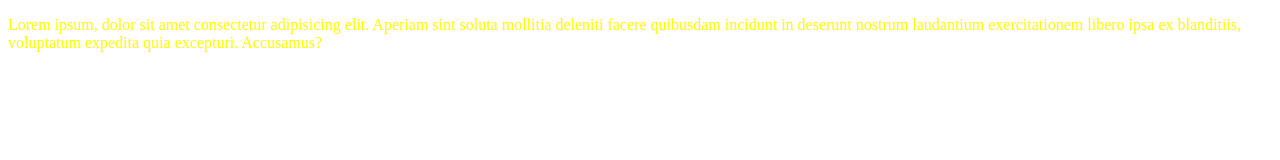
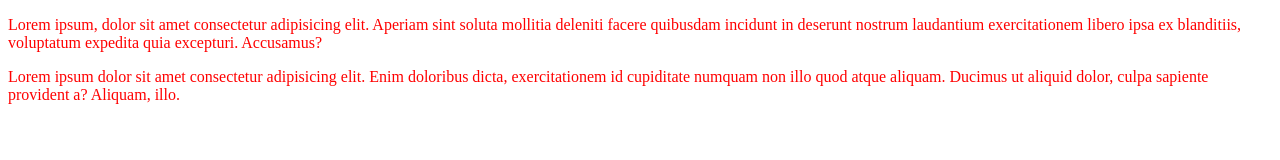
Before and after one commit to gaddour10/p2-review, a plain HTML site: page index.html in a window 1280 px wide. Drawn offline with Linux system fonts and the light colour scheme.

Commit message:
modifications in feature-1

```diff
--- a/index.html
+++ b/index.html
@@ -8,5 +8,6 @@
 </head>
 <body>
     <p>Lorem ipsum, dolor sit amet consectetur adipisicing elit. Aperiam sint soluta mollitia deleniti facere quibusdam incidunt in deserunt nostrum laudantium exercitationem libero ipsa ex blanditiis, voluptatum expedita quia excepturi. Accusamus?</p>
+    <p>Lorem ipsum dolor sit amet consectetur adipisicing elit. Enim doloribus dicta, exercitationem id cupiditate numquam non illo quod atque aliquam. Ducimus ut aliquid dolor, culpa sapiente provident a? Aliquam, illo.</p>
 </body>
 </html>
--- a/style.css
+++ b/style.css
@@ -1,3 +1,3 @@
 p{
-    color: yellow;
+    color: red;
 }
```
